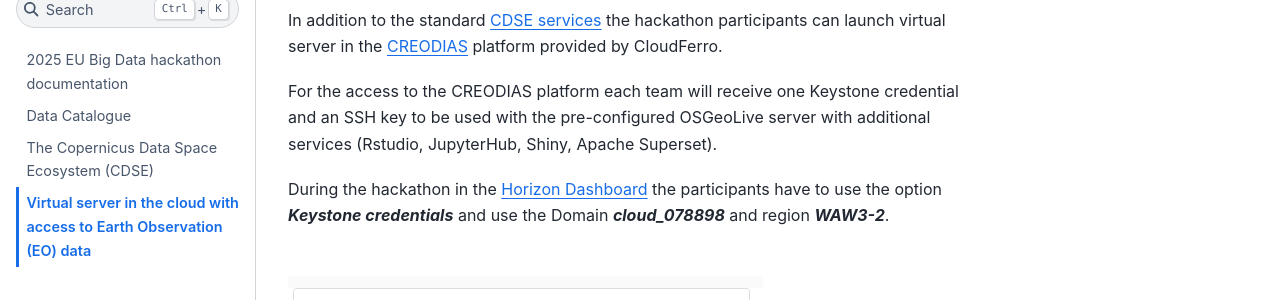
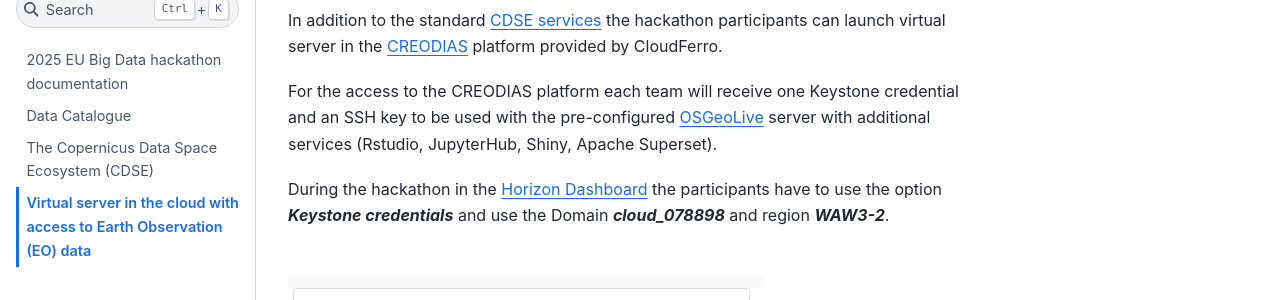
Before and after one commit to eurostat/eubd2025_docs, a Jupyter Book: the page built from CF.md, in a window 1280 px wide and 900 px high. Shown: the part 220-520 px from the top of the window. Built offline with Jupyter Book 1.0.4 settings and Sphinx 7.4.7 and the Sphinx Book theme 1.1.4, drawn with Linux system fonts in a browser that asks for light colours; part of the change alters nothing that is shown.

Commit message:
adding osgelive link

```diff
--- a/CF.md
+++ b/CF.md
@@ -2,7 +2,7 @@
 
 In addition to the standard [CDSE services](CDSE.md) the hackathon participants can launch virtual server in the [CREODIAS](https://creodias.eu/) platform provided by CloudFerro.
 
-For the access to the CREODIAS platform each team will receive one Keystone credential and an SSH key to be used with the pre-configured OSGeoLive server with additional services (Rstudio, JupyterHub, Shiny, Apache Superset).
+For the access to the CREODIAS platform each team will receive one Keystone credential and an SSH key to be used with the pre-configured [OSGeoLive](https://live.osgeo.org/en/index.html) server with additional services (Rstudio, JupyterHub, Shiny, Apache Superset).
 
 During the hackathon in the [Horizon Dashboard](https://horizon.cloudferro.com/) the participants have to use the option ***Keystone credentials*** and use the Domain ***cloud_078898*** and region ***WAW3-2***.
 
```
